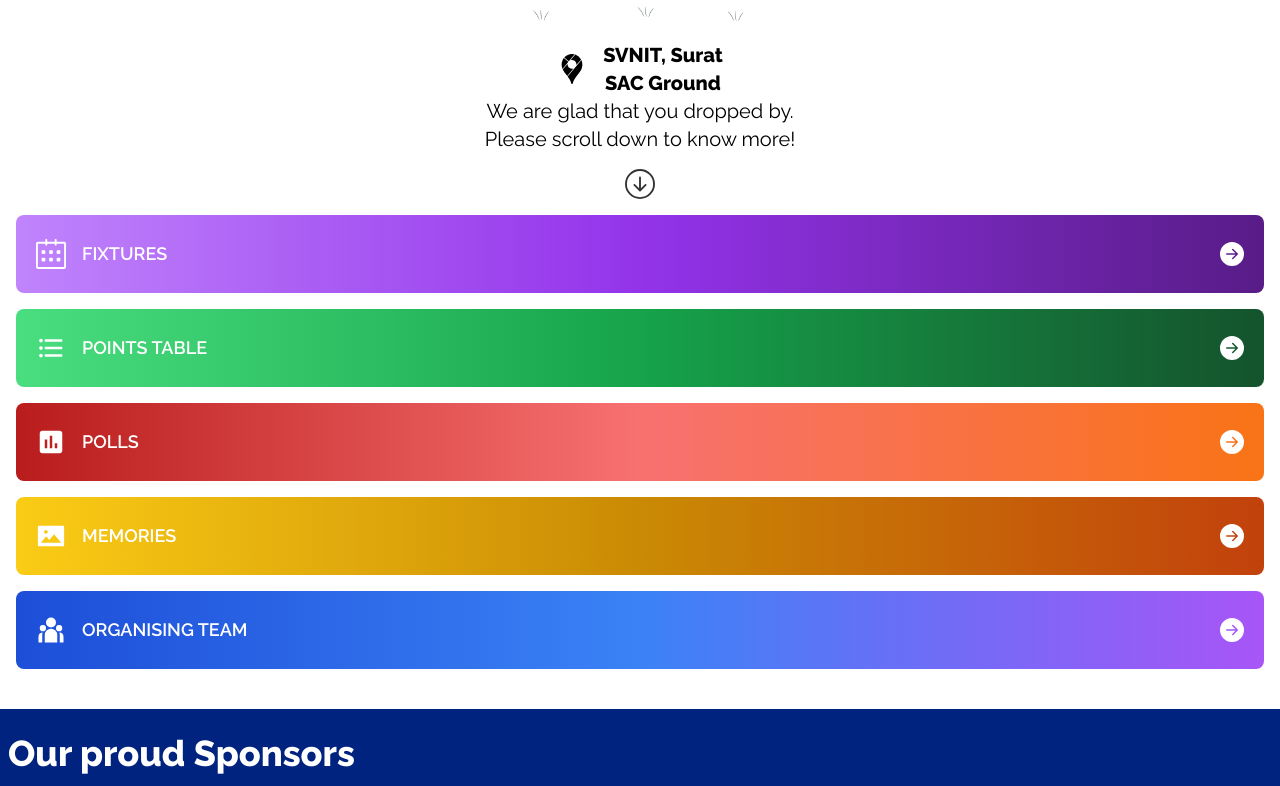
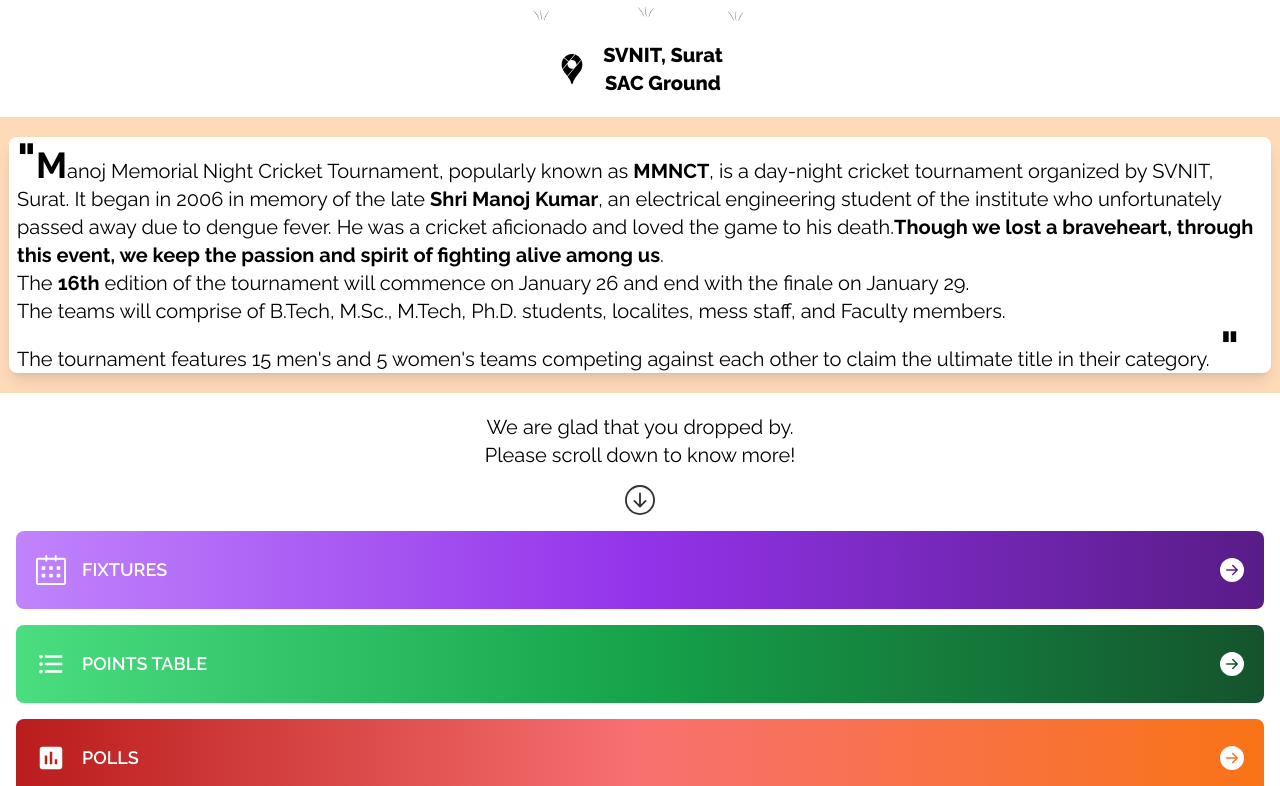
Before and after one commit to ujjwalkirti/mmnct, a Next.js app: page / in a window 1280 px wide. Shown: the part 714-1500 px from the top of the page. Built offline with nearby package versions, Linux system fonts and the light colour scheme.

Commit message:
added the about me section on homepage

```diff
--- a/components/Footer.jsx
+++ b/components/Footer.jsx
@@ -1,12 +1,7 @@
 import React from "react";
 
 const Footer = () => {
-  return (
-    <div className="bg-gray-800 text-white text-center py-2">
-      {/* developer name */}
-      <p className="font-bold text-xl">Developed with ❤️ by Ujjwal Kirti</p>
-    </div>
-  );
+  return <div></div>;
 };
 
 export default Footer;
--- a/components/Home.jsx
+++ b/components/Home.jsx
@@ -2,6 +2,7 @@ import Image from "next/image";
 import React from "react";
 import { SiGooglemaps } from "react-icons/si";
 import Banner from "./Banner";
+
 function HomePage() {
   return (
     <div className="flex flex-col justify-center items-center font-extrabold">
@@ -15,7 +16,7 @@ function HomePage() {
         </div> */}
         <div className="text-center w-full">
           {/* <p className=" my-5  text-center md:text-left ">Manoj Memorial</p> */}
-          <h2 style={{ marginBottom: "60px", marginTop:"30px" }}> Manoj</h2>
+          <h2 style={{ marginBottom: "60px", marginTop: "30px" }}> Manoj</h2>
           <h2 style={{ marginBottom: "40px" }}> Memorial</h2>
           <p className="text-3xl text-center md:text-left">
             Night Cricket Tournament
@@ -32,6 +33,33 @@ function HomePage() {
           <p>SAC Ground</p>
         </div>
       </div>
+
+      {/* more information about the tournament */}
+      <div className="mb-4 mmnct-about">
+        <p className="font-normal w-full px-2 bg-white rounded-lg shadow-lg ">
+          <span className="font-bold text-5xl">"</span>
+          <span className="text-4xl font-bold">M</span>anoj Memorial Night Cricket
+          Tournament, popularly known as <strong>MMNCT</strong>, is a day-night
+          cricket tournament organized by SVNIT, Surat. It began in 2006 in
+          memory of the late <strong>Shri Manoj Kumar</strong>, an electrical
+          engineering student of the institute who unfortunately passed away due
+          to dengue fever. He was a cricket aficionado and loved the game to his
+          death.
+          <strong>
+            Though we lost a braveheart, through this event, we keep the passion
+            and spirit of fighting alive among us
+          </strong>
+          . <br />
+          The <strong>16th</strong> edition of the tournament will commence on
+          January 26 and end with the finale on January 29. <br />
+          The teams will comprise of B.Tech, M.Sc., M.Tech, Ph.D. students,
+          localites, mess staff, and Faculty members. <br />
+          The tournament features 15 men's and 5 women's teams competing against
+          each other to claim the ultimate title in their category.
+          {/* <br /> */}
+          <span className="font-bold text-5xl"> "</span>
+        </p>
+      </div>
     </div>
   );
 }
--- a/components/UpcomingMatches.jsx
+++ b/components/UpcomingMatches.jsx
@@ -27,7 +27,7 @@ const UpcomingMatches = () => {
           onClick={() => {
             setShowMenMatches(true);
           }}
-          className={`flex font-bold mt-4 ${buttonColorCalculator(
+          className={`flex cursor-pointer font-bold mt-4 ${buttonColorCalculator(
             "male"
           )} justify-center items-center  w-2/5 mx-auto py-4 rounded-full`}
         >
@@ -38,7 +38,7 @@ const UpcomingMatches = () => {
           onClick={() => {
             setShowMenMatches(false);
           }}
-          className={`flex font-bold mt-4 ${buttonColorCalculator(
+          className={`flex cursor-pointer font-bold mt-4 ${buttonColorCalculator(
             "female"
           )} shadow-md justify-center items-center w-2/5 mx-auto py-4 rounded-full`}
         >
--- a/styles/Home.css
+++ b/styles/Home.css
@@ -68,3 +68,10 @@ h2{
         text-shadow:3px 0 6px purple;
       }
 }
+
+
+.mmnct-about{
+  background-color: peachpuff;
+  padding: 20px 9px;
+  margin: 20px 0px;
+}
```
